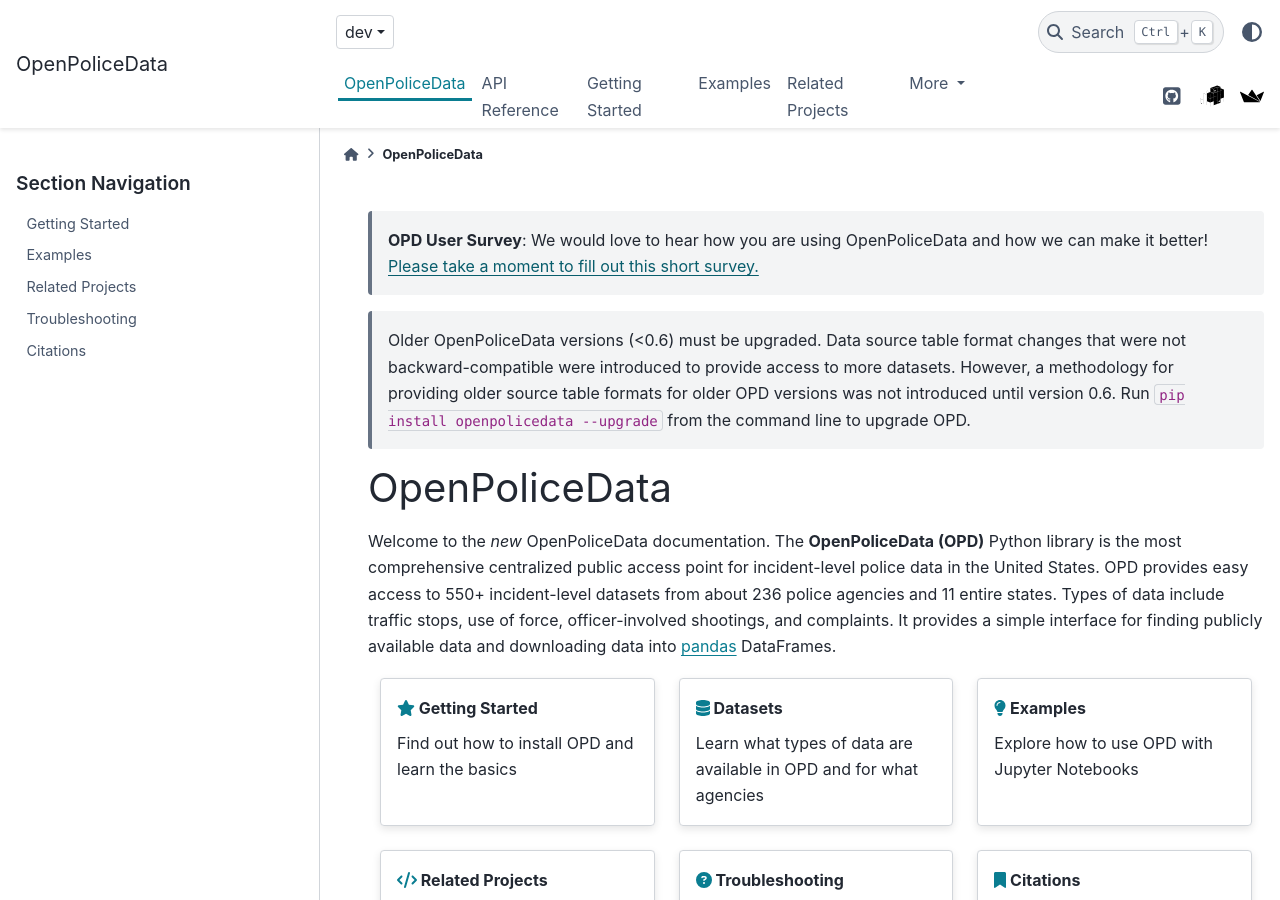
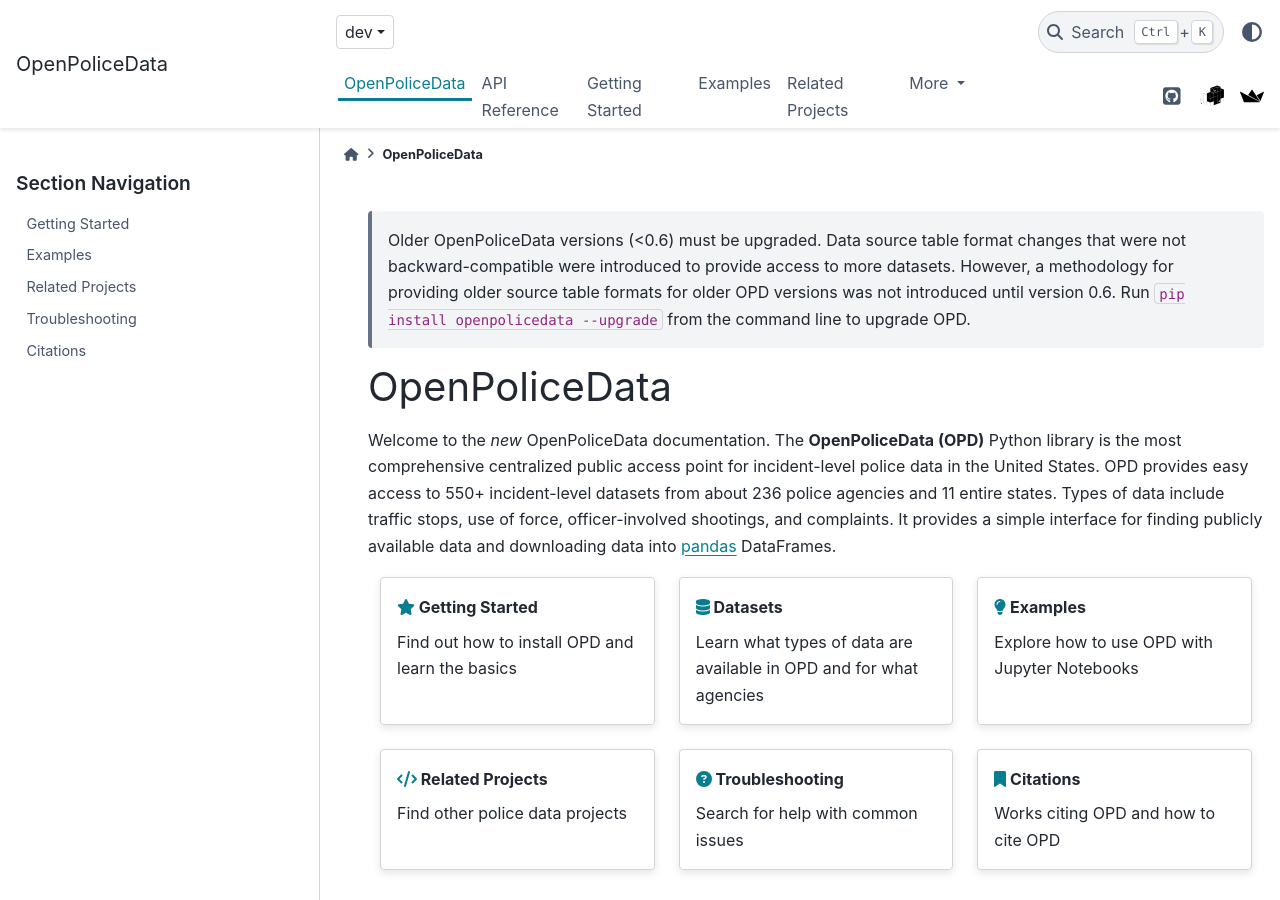
Before and after one commit to openpolicedata/openpolicedata, a Sphinx documentation site: the page built from docs/source/documentation.md, in a window 1280 px wide and 900 px high. Built offline with Sphinx 7.4.7 and the PyData theme 0.15.4, drawn with Linux system fonts in a browser that asks for light colours; pages that are not in the unit, such as notebooks, are missing from menus; the version number could not be read and is left out.

Commit message:
Removing survey from documentation

````diff
--- a/docs/source/documentation.md
+++ b/docs/source/documentation.md
@@ -17,8 +17,6 @@
 troubleshooting/index.md
 citations/index.md
 ```
-
-> **OPD User Survey**: We would love to hear how you are using OpenPoliceData and how we can make it better! [Please take a moment to fill out this short survey.](https://docs.google.com/forms/d/e/1FAIpQLScvhcKQwvPmUK6wV0YKQipGsTsz0uzyVdT8FQsQ5g2RBvNh0g/viewform?usp=pp_url)
 
 > Older OpenPoliceData versions (<0.6) must be upgraded. Data source table format changes that were not backward-compatible were introduced to provide access to more datasets. However, a methodology for providing older source table formats for older OPD versions was not introduced until version 0.6. Run `pip install openpolicedata --upgrade` from the command line to upgrade OPD.
 
--- a/docs/source/index.md
+++ b/docs/source/index.md
@@ -21,8 +21,6 @@
 modules
 ```
 
-> **OPD User Survey**: We would love to hear how you are using OpenPoliceData and how we can make it better! [Please take a moment to fill out this short survey.](https://docs.google.com/forms/d/e/1FAIpQLScvhcKQwvPmUK6wV0YKQipGsTsz0uzyVdT8FQsQ5g2RBvNh0g/viewform?usp=pp_url)
-
 # OpenPoliceData
 
 **OpenPoliceData (OPD)** aims to make it easier to access and analyze police data. OPD's police data download tools provide the most comprehensive centralized public access to incident-level police data in the United States. Currently, our tools enable easy access to 550+ incident-level datasets from about 236 police agencies and 11 entire states. Types of data include traffic stops, use of force, officer-involved shootings, and complaints. All data is sourced either directly from police departments or state agencies or through the [Stanford Open Policing Project](https://openpolicing.stanford.edu/). When data is loaded by OPD, the returned data is unmodified (with the exception of formatting known date fields) from what appears on the source's site, and OPD provides links to the original data for transparency. In the future, we hope to expand our offerings to include data dashboards that allow users to do basic analysis of OPD's datasets using web apps.
````
